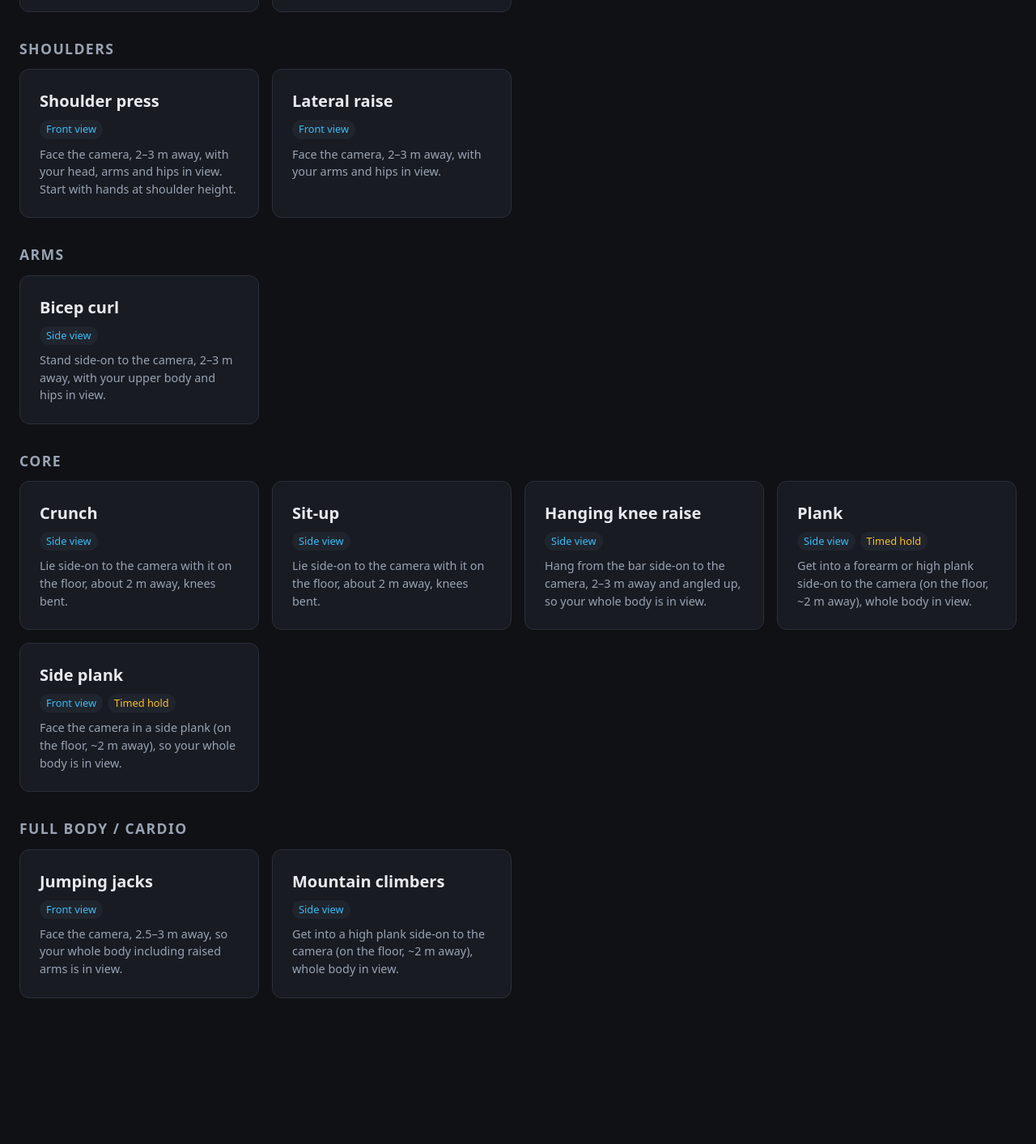
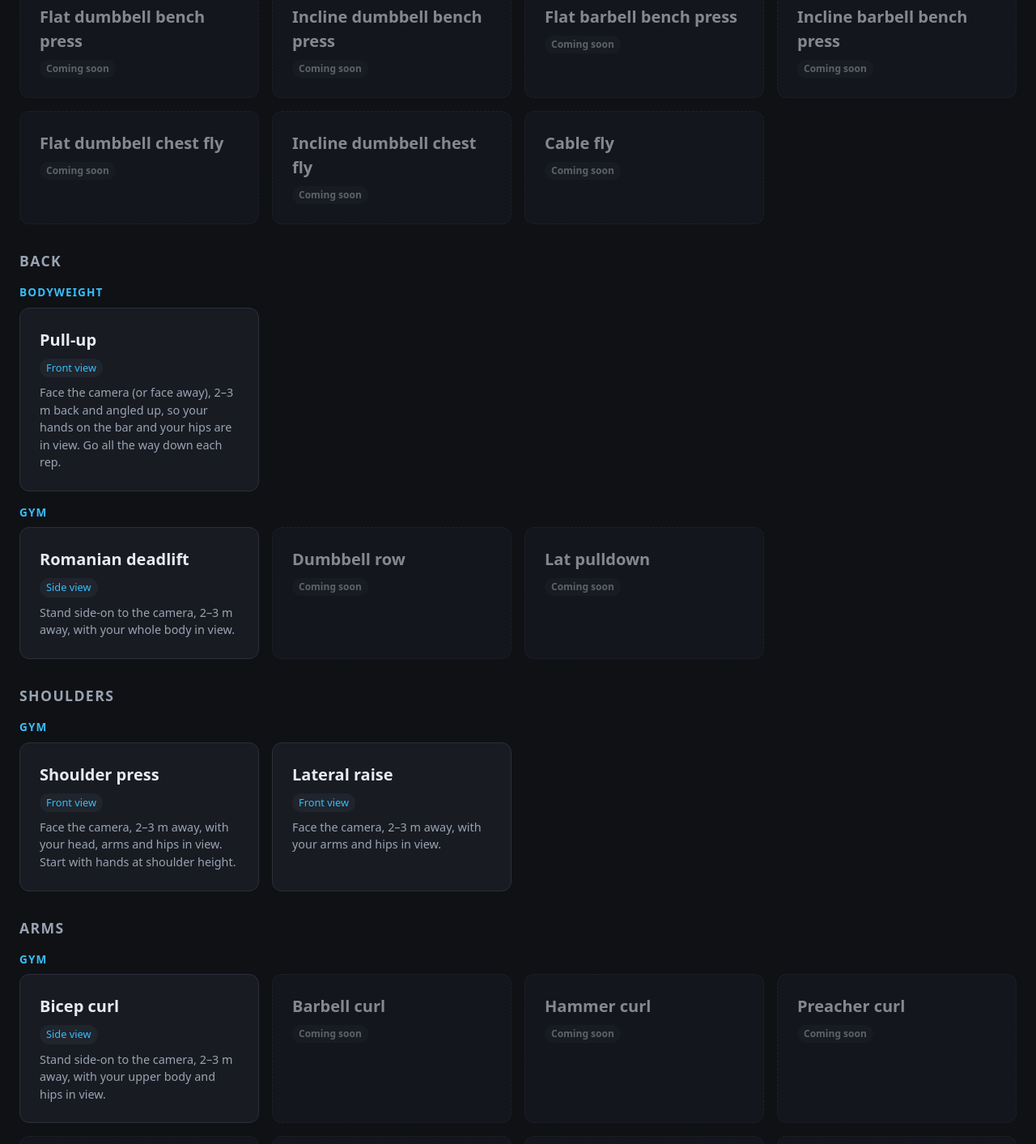
Before and after one commit to subhamtripathyit/kinematic, a React (Vite) app: page / in a window 1280 px wide. Shown: the part 1080-2493 px from the top of the page at 81% size. Before the commit the page ends 2337 px from the top, so only its background shows below. Built offline with nearby package versions, Linux system fonts and the light colour scheme.

Commit message:
Exercise list: Bodyweight / Gym sections + gym exercises coming soon

```diff
--- /dev/null
+++ b/src/engine/exercises/comingSoon.ts
@@ -0,0 +1,37 @@
+import type { Category } from './categories';
+
+/**
+ * Gym exercises shown in the picker as "Coming soon" (not playable yet).
+ * When one is built, add its definition to index.ts and remove it from here.
+ */
+export const COMING_SOON: { name: string; category: Category }[] = [
+  // Chest
+  { name: 'Flat dumbbell bench press', category: 'chest' },
+  { name: 'Incline dumbbell bench press', category: 'chest' },
+  { name: 'Flat barbell bench press', category: 'chest' },
+  { name: 'Incline barbell bench press', category: 'chest' },
+  { name: 'Flat dumbbell chest fly', category: 'chest' },
+  { name: 'Incline dumbbell chest fly', category: 'chest' },
+  { name: 'Cable fly', category: 'chest' },
+  // Back
+  { name: 'Dumbbell row', category: 'back' },
+  { name: 'Lat pulldown', category: 'back' },
+  // Arms: biceps
+  { name: 'Barbell curl', category: 'arms' },
+  { name: 'Hammer curl', category: 'arms' },
+  { name: 'Preacher curl', category: 'arms' },
+  { name: 'Chin-ups', category: 'arms' },
+  // Arms: triceps
+  { name: 'Overhead tricep extension', category: 'arms' },
+  { name: 'Tricep rope pushdown', category: 'arms' },
+  { name: 'Tricep rod pushdown', category: 'arms' },
+  { name: 'Skull crusher', category: 'arms' },
+  // Legs
+  { name: 'Weighted squat', category: 'legs' },
+  { name: 'Leg extension', category: 'legs' },
+  { name: 'Leg curl', category: 'legs' },
+  { name: 'Calf raises', category: 'legs' },
+];
+
+/** Playable exercises that use weights (dumbbells / barbell): listed under "Gym". */
+export const GYM_EXERCISE_IDS = new Set(['bicep-curl', 'shoulder-press', 'lateral-raise', 'deadlift']);
--- a/src/i18n/hi.ts
+++ b/src/i18n/hi.ts
@@ -582,4 +582,28 @@ export const HI: Record<string, string> = {
   "Start next set": "अगला सेट शुरू करें",
   "Next: set {n}": "अगला: सेट {n}",
   "Set {n} done. Rest as long as you need.": "सेट {n} पूरा। जितना चाहें आराम करें।",
+  "Bodyweight": "बॉडीवेट",
+  "Gym": "जिम",
+  "Coming soon": "जल्द आ रहा है",
+  "Flat dumbbell bench press": "फ़्लैट डंबल बेंच प्रेस",
+  "Incline dumbbell bench press": "इनक्लाइन डंबल बेंच प्रेस",
+  "Flat barbell bench press": "फ़्लैट बारबेल बेंच प्रेस",
+  "Incline barbell bench press": "इनक्लाइन बारबेल बेंच प्रेस",
+  "Flat dumbbell chest fly": "फ़्लैट डंबल चेस्ट फ़्लाई",
+  "Incline dumbbell chest fly": "इनक्लाइन डंबल चेस्ट फ़्लाई",
+  "Cable fly": "केबल फ़्लाई",
+  "Dumbbell row": "डंबल रो",
+  "Lat pulldown": "लैट पुलडाउन",
+  "Barbell curl": "बारबेल कर्ल",
+  "Hammer curl": "हैमर कर्ल",
+  "Preacher curl": "प्रीचर कर्ल",
+  "Chin-ups": "चिन-अप्स",
+  "Overhead tricep extension": "ओवरहेड ट्राइसेप एक्सटेंशन",
+  "Tricep rope pushdown": "ट्राइसेप रोप पुशडाउन",
+  "Tricep rod pushdown": "ट्राइसेप रॉड पुशडाउन",
+  "Skull crusher": "स्कल क्रशर",
+  "Weighted squat": "वेटेड स्क्वैट",
+  "Leg extension": "लेग एक्सटेंशन",
+  "Leg curl": "लेग कर्ल",
+  "Calf raises": "काफ़ रेज़",
 };
--- a/src/ui/screens/PickerScreen.module.css
+++ b/src/ui/screens/PickerScreen.module.css
@@ -151,3 +151,33 @@
   color: var(--text);
   cursor: pointer;
 }
+
+/* "Bodyweight" / "Gym" inside a body part */
+.subGroupTitle {
+  margin: 4px 0 -4px;
+  font-size: 0.85rem;
+  font-weight: 700;
+  color: var(--primary);
+  text-transform: uppercase;
+  letter-spacing: 0.08em;
+}
+
+/* gym exercises that aren't built yet: visible but not tappable */
+.soonCard {
+  opacity: 0.55;
+  cursor: default;
+  border-style: dashed;
+}
+
+.soonCard:hover {
+  transform: none;
+}
+
+.soon {
+  padding: 2px 8px;
+  border-radius: 999px;
+  font-size: 0.75rem;
+  font-weight: 600;
+  background: var(--surface-2);
+  color: var(--text-muted);
+}
--- a/src/ui/screens/PickerScreen.tsx
+++ b/src/ui/screens/PickerScreen.tsx
@@ -1,6 +1,7 @@
 import { useState } from 'react';
 import { t } from '../../i18n';
-import { exercisesByCategory, type Category } from '../../engine/exercises';
+import { exercisesByCategory, type Category, type ExerciseDefinition } from '../../engine/exercises';
+import { COMING_SOON, GYM_EXERCISE_IDS } from '../../engine/exercises/comingSoon';
 import { loadHistory } from '../../state/history';
 import { currentStreak, workoutsThisWeek } from '../../state/progress';
 import { daysSinceLastWeighIn, loadBody } from '../../state/body';
@@ -76,12 +77,53 @@ export function PickerScreen({
         ))}
       </div>
 
-      {visible.map((group) => (
+      {visible.map((group) => {
+        // Each body part: "Bodyweight" and "Gym" (weights + machines). Gym exercises not built yet show as "Coming soon".
+        const bodyweight = group.exercises.filter((ex) => !GYM_EXERCISE_IDS.has(ex.id));
+        const gym = group.exercises.filter((ex) => GYM_EXERCISE_IDS.has(ex.id));
+        const soon = COMING_SOON.filter((c) => c.category === group.id);
+        const hasGym = gym.length + soon.length > 0;
+        return (
           <div key={group.id} className={styles.group}>
             <h2 className={styles.groupTitle}>{t(group.label)}</h2>
+            {bodyweight.length > 0 && (
+              <>
+                {hasGym && <h3 className={styles.subGroupTitle}>{t('Bodyweight')}</h3>}
                 <div className={styles.grid}>
-            {group.exercises.map((ex) => (
-              <button key={ex.id} className={styles.card} onClick={() => onSelect(ex.id)}>
+                  {bodyweight.map((ex) => (
+                    <ExerciseCard key={ex.id} ex={ex} onSelect={onSelect} />
+                  ))}
+                </div>
+              </>
+            )}
+            {hasGym && (
+              <>
+                <h3 className={styles.subGroupTitle}>{t('Gym')}</h3>
+                <div className={styles.grid}>
+                  {gym.map((ex) => (
+                    <ExerciseCard key={ex.id} ex={ex} onSelect={onSelect} />
+                  ))}
+                  {soon.map((c) => (
+                    <div key={c.name} className={`${styles.card} ${styles.soonCard}`} aria-disabled="true">
+                      <span className={styles.name}>{t(c.name)}</span>
+                      <span className={styles.badges}>
+                        <span className={styles.soon}>{t('Coming soon')}</span>
+                      </span>
+                    </div>
+                  ))}
+                </div>
+              </>
+            )}
+          </div>
+        );
+      })}
+    </section>
+  );
+}
+
+function ExerciseCard({ ex, onSelect }: { ex: ExerciseDefinition; onSelect: (exerciseId: string) => void }) {
+  return (
+    <button className={styles.card} onClick={() => onSelect(ex.id)}>
       <span className={styles.name}>{t(ex.name)}</span>
       <span className={styles.badges}>
         <span className={styles.view}>{ex.cameraView === 'side' ? t('Side view') : t('Front view')}</span>
@@ -89,10 +131,5 @@ export function PickerScreen({
       </span>
       <span className={styles.hint}>{t(ex.setupHint)}</span>
     </button>
-            ))}
-          </div>
-        </div>
-      ))}
-    </section>
   );
 }
```
Lines whose indentation alone changed are shown as unchanged.
